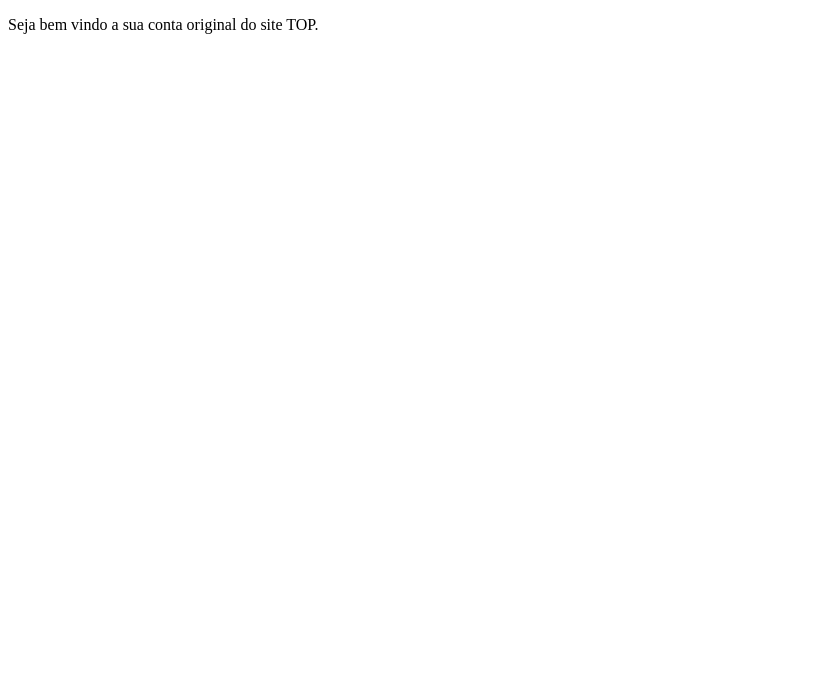
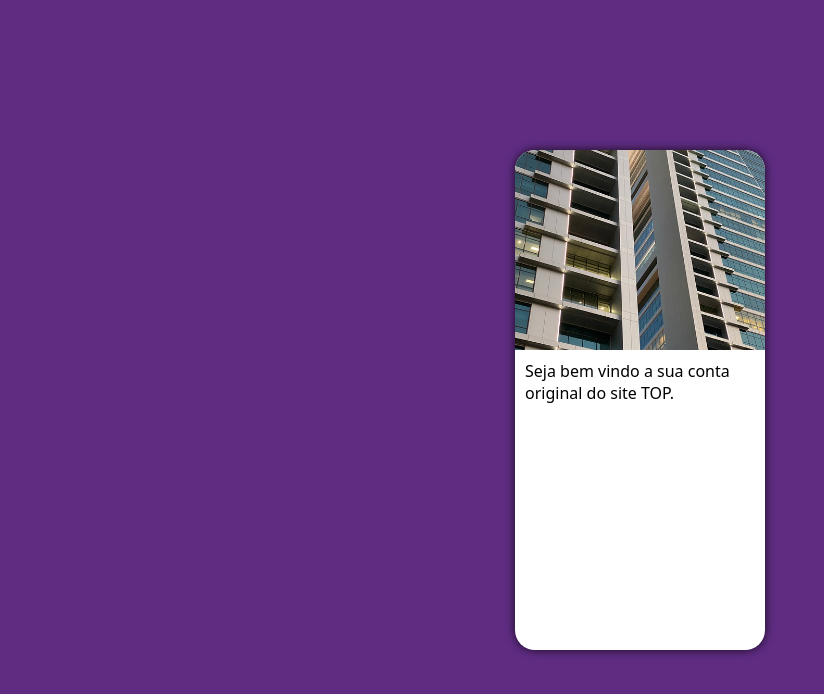
Before and after one commit to andrejonasminati/Media-Query, a plain HTML site: page form-login/index.html in a window 1280 px wide. Shown: the whole page, without its empty margins (0-824 px from the left). Drawn offline with Linux system fonts and the light colour scheme.

Commit message:
criado para celular

```diff
--- a/form-login/index.html
+++ b/form-login/index.html
@@ -8,11 +8,10 @@
 </head>
 <body>
     <main>
-        <section>
+        <section id="login" >
             <div id="imagem">
-
             </div>
-            <div id="login">
+            <div id="form">
                 <p>Seja bem vindo a sua conta original do site TOP.</p>
                 <form action="login.php" method="post">
                 </form>
--- a/form-login/style.css
+++ b/form-login/style.css
@@ -0,0 +1,45 @@
+@charset "utf-8";
+
+*{
+    font-family:system-ui, -apple-system, BlinkMacSystemFont, 'Segoe UI', Roboto, Oxygen, Ubuntu, Cantarell, 'Open Sans', 'Helvetica Neue', sans-serif;
+    padding: 0px;
+    margin: 0px;
+    box-sizing: border-box;
+}
+
+body, html{
+    background-color: #5f2c82;
+    height: 100vh;
+    width: 100vw;
+}
+
+main{
+    position: relative;
+    height: 100vh;
+    width: 100vw;
+}
+
+section{
+    position: absolute;
+    background-color: white;
+    width: 250px;
+    height: 500px;
+    border-radius: 20px;
+    top: 50%;
+    left: 50%;
+    transform: translate(-50%,-50%);
+    overflow: hidden;
+    box-shadow: 0px 0px 10px rgba(0, 0, 0, 0.784);
+}
+
+section #imagem{
+    display: block;
+    background: url(city-6889201_640.jpg) center center no-repeat ;
+    background-size: cover;
+    height: 200px;
+}
+
+section #form{
+    display: block;
+    padding: 10px;
+}
```
